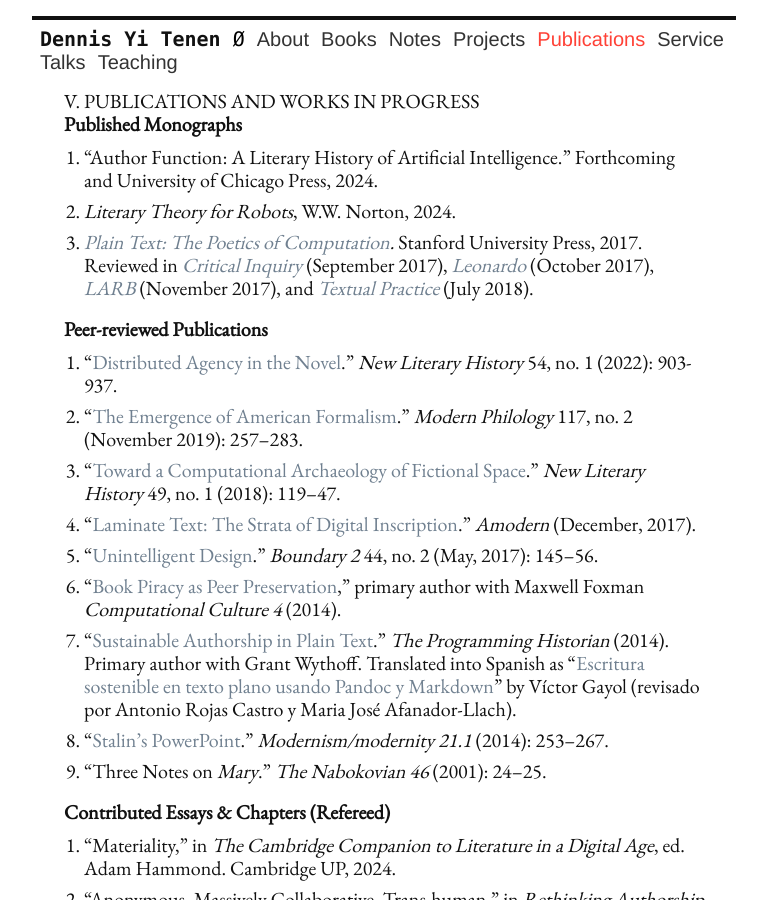
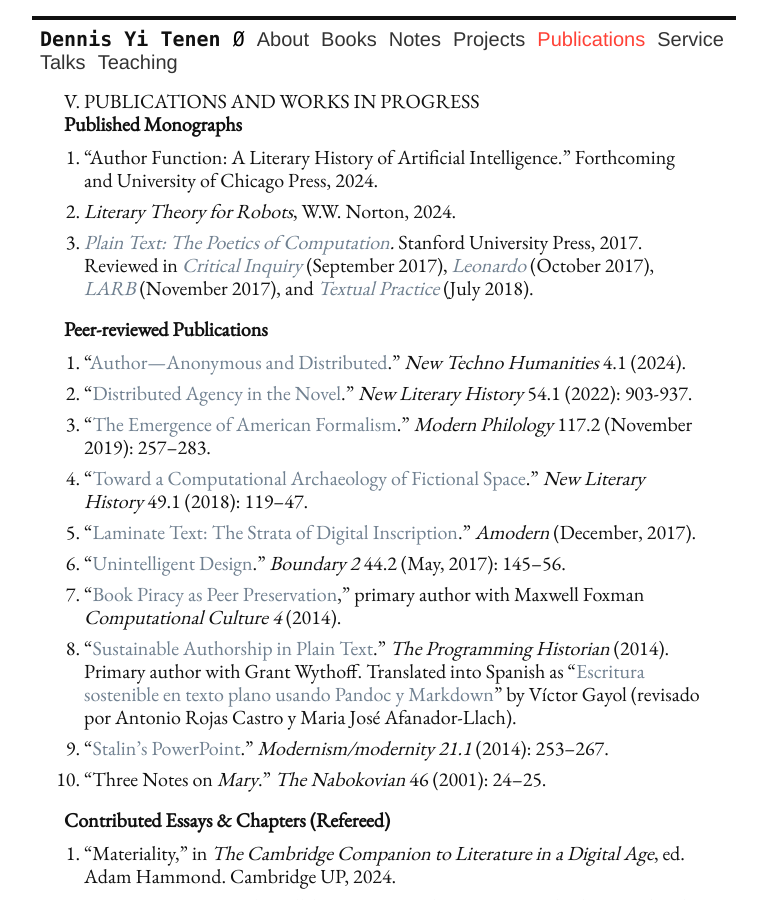
Before and after one commit to denten/denten.github.io, a Jekyll site: the page built from _pages/publications.md, in a window 1280 px wide and 900 px high. Shown: the whole window, without its empty margins (256-1023 px from the left). Built offline with Jekyll 4.4.1, drawn with Linux system fonts in a browser that asks for light colours; nearby versions of some CDN libraries.

Commit message:
update new publication

```diff
--- a/_includes/CV/04-publications.md
+++ b/_includes/CV/04-publications.md
@@ -18,19 +18,20 @@
 
 ### Peer-reviewed Publications
 
+1. "[Author—Anonymous and Distributed](https://doi.org/10.1016/j.techum.2024.07.001)." *New
+   Techno Humanities* 4.1 (2024).
 1. "[Distributed Agency in the
-Novel](https://academiccommons.columbia.edu/doi/10.7916/m7xd-2q67)." *New Literary History* 54,
-no. 1 (2022): 903-937.
+Novel](https://academiccommons.columbia.edu/doi/10.7916/m7xd-2q67)." *New Literary History* 54.1 (2022): 903-937.
 2. "[The Emergence of American
    Formalism](https://academiccommons.columbia.edu/doi/10.7916/d8-8spe-nn29)."
-*Modern Philology* 117, no. 2 (November 2019): 257--283.
+*Modern Philology* 117.2 (November 2019): 257--283.
 3. "[Toward a Computational Archaeology of Fictional
    Space](https://academiccommons.columbia.edu/doi/10.7916/D8QC1M5D)." *New Literary History*
-49, no. 1 (2018): 119--47.
+49.1 (2018): 119--47.
 4. "[Laminate Text: The Strata of Digital
    Inscription](http://amodern.net/article/laminate-text/)." *Amodern* (December, 2017).
 5. “[Unintelligent Design](http://boundary2.dukejournals.org/content/44/2/145.abstract).”
-   *Boundary 2* 44, no. 2 (May, 2017): 145--56.
+   *Boundary 2* 44.2 (May, 2017): 145--56.
 6. "[Book Piracy as Peer
    Preservation](http://computationalculture.net/article/book-piracy-as-peer-preservation),"
 primary author with Maxwell Foxman *Computational Culture 4* (2014).
@@ -43,7 +44,7 @@ by Víctor Gayol (revisado por Antonio Rojas Castro y Maria José Afanador-Llach
 8. "[Stalin’s
    PowerPoint](http://muse.jhu.edu/journals/modernism-modernity/v021/21.1.tenen.html)."
 *Modernism/modernity 21.1* (2014): 253--267.
-9. "Three Notes on *Mary*." *The Nabokovian 46* (2001): 24--25.
+9. "Three Notes on *Mary*." *The Nabokovian* 46 (2001): 24--25.
 
 ### Contributed Essays & Chapters (Refereed)
 
```
